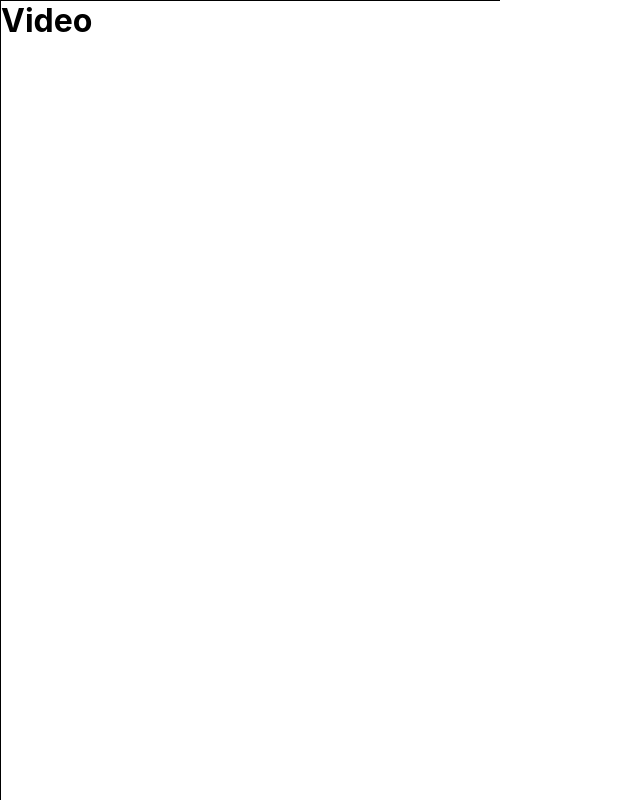
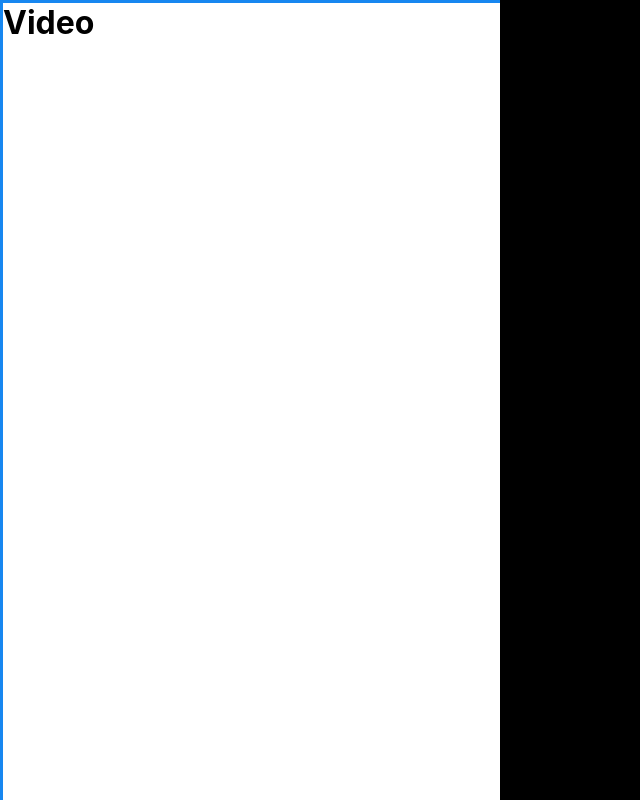
Before and after one commit to chandran-jr/ReelMeUp, a React (Create React App) app: page / in a window 1280 px wide. Shown: the whole page, without its empty margins (0-640 px from the left). Built offline with nearby package versions, Linux system fonts and the light colour scheme.

Commit message:
Add files via upload

```diff
--- a/src/App.css
+++ b/src/App.css
@@ -10,3 +10,7 @@ html{
   max-width: 500px;
   scroll-snap-type: y mandatory;
 }
+
+.app{
+  background-color: black;
+}
--- a/src/App.js
+++ b/src/App.js
@@ -4,7 +4,7 @@ import Video from './Video';
 
 function App() {
   return (
-    <div className="App">
+    <div className="app">
 
 
     <div className="app__videos">
--- a/src/Video.css
+++ b/src/Video.css
@@ -1,8 +1,17 @@
 .video{
-    border: 1px solid black;
+    border: 3px solid rgb(23, 135, 240);
     width: 100%;
     height: 100%;
+    background-color: white;
     scroll-snap-align: start;
     position: relative;
 
 }
+
+.app__videos::-webkit-scrollbar{
+    display: none;
+}
+
+.app__videos{
+
+}
```
